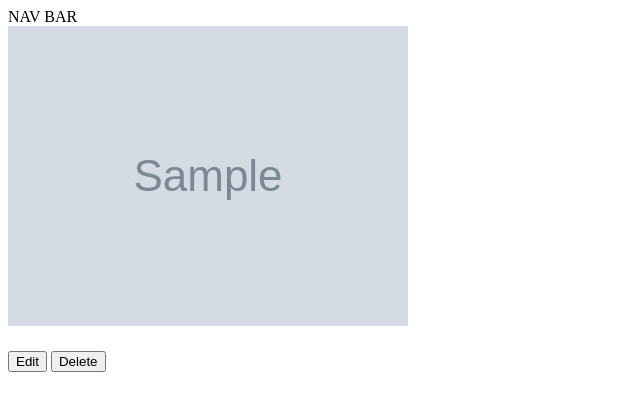
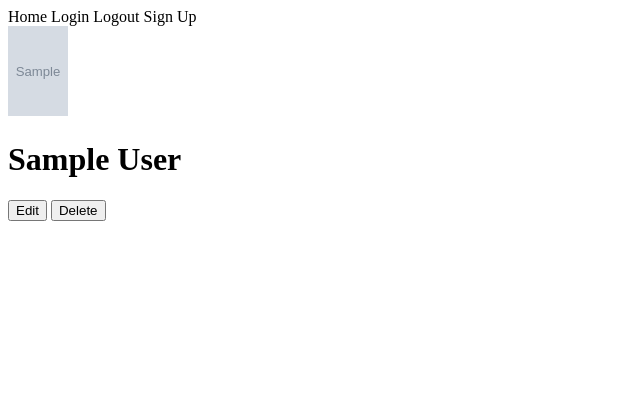
Before and after one commit to smackin/Blogly, a Flask app: page /users/1 in a window 1280 px wide. Shown: the top 411 px of the page, without its empty margins (0-640 px from the left). Run offline with Flask 2, Linux system fonts and the light colour scheme; tables that the repository leaves empty hold one stand-in row (values such as "Sample post"); grey boxes marked "Sample" are stand-in pictures.

Commit message:
templates added and updated user list - error on delete

```diff
--- a/app.py
+++ b/app.py
@@ -1,12 +1,13 @@
-from flask import Flask, request, redirect, render_template
+from flask import Flask, request, redirect, render_template, flash
 from flask_debugtoolbar import DebugToolbarExtension
-from models import database, connect_database, User
+from models import database, connect_database, User, Post
 import pdb
 
 app = Flask(__name__)
 app.config['SQLALCHEMY_DATABASE_URI'] = "postgresql:///blogly"
 app.config['SQLALCHEMY_TRACK_MODIFICATIONS'] = False
 app.config['SECRET_KEY'] = 'illnevertell'
+app.config['DEBUG_TB_INTERCEPT_REDIRECTS'] = False
 
 toolbar = DebugToolbarExtension(app)
 
@@ -15,16 +16,15 @@ database.create_all()
 
 @app.route('/')
 def show_home():
-    """show form to enter into db"""
-
+    """display home page with list of users to select """
     return render_template('base.html')
 
-
+##### User routes - singup, delete, show all ####
 @app.route('/users')
 def users_index():
     """Show a page with info on all users"""
 
-    users = User.query.order_by(User.last_name, User.first_name).all()
+    users = User.query.all()
     return render_template('index.html', users=users)
 
 @app.route('/users/new', methods=["GET"])
@@ -35,46 +35,72 @@ def new_users_form():
 @app.route("/users/new", methods=["POST"])
 def create_user():
     """post to create the user and commit to db"""
-    first_name = request.form["first_name"]
-    last_name = request.form["last_name"]
-    user_img = request.form["image_url"]
+    new_user = User(
+        first_name=request.form["first_name"],
+        last_name=request.form["last_name"] ,
+        image_url=request.form["image_url"] or None)
 
-    new_user = User(first_name=first_name, last_name=last_name, image_url=user_img)
     database.session.add(new_user)
     database.session.commit()
+    flash(f"User '{new_user.first_name}' is now in our database!" )
 
     return redirect('/users')
 
 @app.route('/users/<int:user_id>')
 def show_users(user_id):
     """ show list of all users in DB"""
-    user = User.query.get(user_id)
+    user = User.query.get_or_404(user_id)
     return render_template ('show.html', user=user)
 
 @app.route('/users/<int:user_id>/edit')
 def edit_user(user_id):
-    """use form to edit existing user"""
-    user = User.query.get(user_id)
+    """display form to edit existing user"""
+    user = User.query.get_or_404(user_id)
     return render_template('edit.html', user=user)
 
 @app.route('/users/<int:user_id>/edit', methods=["POST"])
 def update_user(user_id):
     """submit updated user information. form submission"""
-    user = User.query.get(user_id)
-    user.first_name = request.form["first"]
-    user.last_name = request.form["last"]
-    user.user_img = request.form["image"]
+    user = User.query.get_or_404(user_id)
+    user.first_name = request.form["first_name"]
+    user.last_name = request.form["last_name"]
+    user.user_img = request.form["image_url"]
 
     database.session.add(user)
     database.session.commit()
+    flash(f"User '{user.first_name}' has been updated.")
 
     return redirect('/users')
 
 @app.route('/users/<int:user_id>/delete', methods=["POST"])
 def delete_user(user_id):
-
+    """form submission to delete an existing user"""
     user = User.query.get(user_id)
     database.session.delete(user)
     database.session.commit()
 
     return redirect("/users")
+
+
+#### Post routes - Created by Users ####
+
+@app.route('/users/<int:user_id>/posts/new')
+def user_new_post_form(user_id):
+    """display form to add a new post for user """
+
+    user = User.query.get_or_404(user_id)
+    return render_template('new_posts.html', user=user)
+
+@app.route('/users/<int:user_id>/posts/new', methods=["POST"])
+def new_post(user_id):
+    """form submission to add post for a user """
+    user = User.query.get_or_404(user_id)
+    new_post = Post(
+        title = request.form['title'],
+        content = request.form['content'],
+        user = user)
+    database.session.add(new_post)
+    database.session.commit()
+    flash(f"Your post about '{new_post.title}' has been added.")
+
+    return redirect(f"/users/{user_id}")
--- a/models.py
+++ b/models.py
@@ -1,28 +1,41 @@
 """Models for Blogly."""
+import datetime
 from flask_sqlalchemy import SQLAlchemy
 
 database = SQLAlchemy()
 
-DEFAULT_IMG_URL = "https://www.google.com/url?sa=i&url=https%3A%2F%2Fwww.istockphoto.com%2Fillustrations%2Ficon-silhouettes&psig=AOvVaw2tuGFIkr86jKCzALKTr6gX&ust=1647705564216000&source=images&cd=vfe&ved=0CAsQjRxqFwoTCLDIo-CD0PYCFQAAAAAdAAAAABAD"
+DEFAULT_URL = 'https://pngimg.com/uploads/snoopy/snoopy_PNG82.png'
+
+
+def connect_database(app):
+    """connect database to Flask app"""
+    database.app = app
+    database.init_app(app)
+
+
 
 class User(database.Model):
     """User info"""
 
     __tablename__ = "users"
 
-    userid = database.Column(database.Integer, primary_key=True, autoincrement=True)
+    user_id = database.Column(database.Integer, primary_key=True, autoincrement=True)
     first_name = database.Column(database.Text, nullable=False)
     last_name = database.Column(database.Text, nullable=False)
-    image_url = database.Column(database.Text, nullable=False, default=DEFAULT_IMG_URL) #may add default image if none
+    image_url = database.Column(database.Text, default=DEFAULT_URL) #may add default image if none
 
+    @property
+    def full_name(self):
+        """return full user name """
+        return f"{self.first_name} {self.last_name}"
 
-#     def greet_user(self):
-#         return f" Hey there {self.first_name} {self.last_name}"
+class Post(database.Model):
+    """New Post from User"""
+    __tablename__ = 'posts'
 
-def connect_database(app):
-    """connect database to Flask app"""
-    database.app = app
-    database.init_app(app)
-
-    database.app = app
-    database.init_app(app)
+    post_id = database.Column(database.Integer, primary_key=True)
+    title = database.Column(database.Text, nullable=False)
+    content = database.Column(database.Text, nullable=False)
+    created_at = database.Column(
+        database.DateTime, nullable=False)
+    user_id = database.Column(database.Integer, database.ForeignKey(User.user_id), nullable=False)
--- a/templates/base.html
+++ b/templates/base.html
@@ -7,9 +7,18 @@
     <title>{% block title %}{% endblock %}</title>
 </head>
 <body>
-    <nav> NAV BAR </nav>
+    <nav>
+        <a>Home</a>
+        <a>Login</a>
+        <a>Logout</a>
+        <a>Sign Up</a>
+    </nav>
 {%block content %}
-<h1>Home Page </h1>
+<h1> Welcome to Blogly!  </h1>
+<a href="/users"> See all Blogly users </a>
+<br>
+<a href="/users/new"> Sign up to see more </a>
+
 {% endblock %}
 
 </body>
--- a/templates/edit.html
+++ b/templates/edit.html
@@ -1,10 +1,10 @@
 {% extends 'base.html' %}
 
-{% block title %}Edit {{ user.full_name }}{% endblock %}}
+{% block title %}Edit {{ user.first_name }}{% endblock %}
 
 {% block content %}
 
-<h1>Edit a user</h1>
+<h1>Edit your User Information, {{user.first_name}}</h1>
 <form method="POST">
 
   <div class="form-group row">
--- a/templates/show.html
+++ b/templates/show.html
@@ -9,17 +9,17 @@
   {% if user.image_url %}
   <div class="col-sm-2 col-6">
     <img src="{{ user.image_url }}"
-         alt="{{ user.full_name }}"
-         class="img-fluid">
+         alt="{{ user.first_name }}"
+         class="img-fluid"  style="width:60px;height:90px;">
   </div>
   {% endif %}
 
   <div class="col-sm-10 col-12">
-    <h1>{{ user.full_name }}</h1>
+    <h1>{{ user.first_name }} {{ user.last_name }}</h1>
 
     <form>
       <button class="btn btn-primary btn-sm"
-              formaction="/users/{{ user.id }}/edit"
+              formaction="/users/{{ user.user_id }}/edit"
               formmethod="GET">Edit
       </button>
       <button class="btn btn-danger btn-sm"
```
Also changed, not shown: seed.py (added, +18 -0 lines), templates/index.html (+6 -5 lines), templates/new_posts.html (added, +34 -0 lines).
